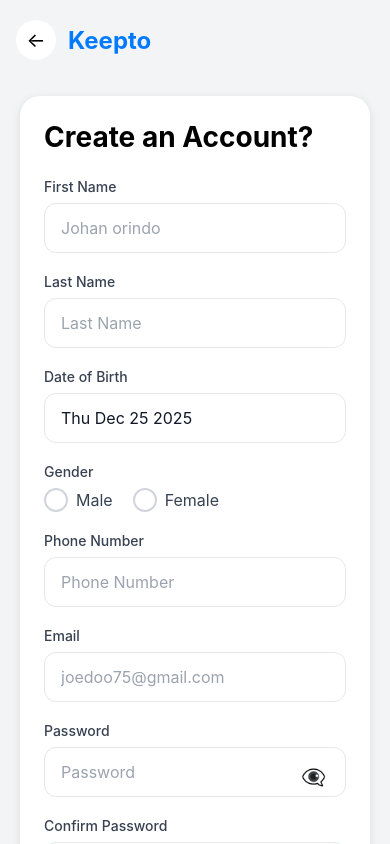
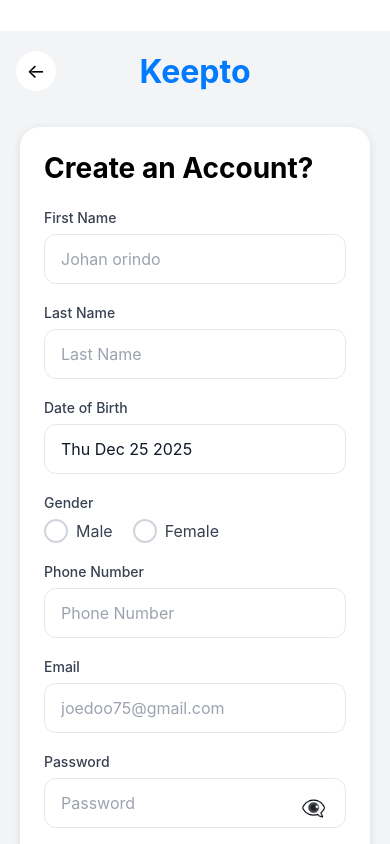
Before and after one commit to ArfatChowdhury/Keepto-social-app, a React Native app: screen / in a window 390 px wide. Built offline with nearby package versions, Linux system fonts and the light colour scheme.

Commit message:
designing signup screen

```diff
--- a/App.tsx
+++ b/App.tsx
@@ -5,7 +5,7 @@
 export default function App() {
   return (
     <View style={styles.container}>
-     <Signup/>
+      <Signup />
       <StatusBar style="auto" />
     </View>
   );
@@ -13,6 +13,7 @@
 
 const styles = StyleSheet.create({
   container: {
-  flex: 1,
+    marginTop: '8%',
+    flex: 1,
   },
 });
--- a/src/screens/Signup.tsx
+++ b/src/screens/Signup.tsx
@@ -1,4 +1,4 @@
-import { Platform, StyleSheet, Text, TextInput, TouchableOpacity, View, ScrollView } from 'react-native'
+import { Platform, StyleSheet, Text, TextInput, TouchableOpacity, View, ScrollView, SafeAreaView, KeyboardAvoidingView } from 'react-native'
 import React, { useState } from 'react'
 import DateTimePicker from '@react-native-community/datetimepicker'
 
@@ -16,7 +16,7 @@
     const [showPassword, setShowPassword] = useState(false)
     const [showConfirmPassword, setShowConfirmPassword] = useState(false)
     const [termsAccepted, setTermsAccepted] = useState(false)
-    const [data, setData] = useState()
+    const [data, setData] = useState<any>(null)
 
 
     const [errors, setErrors] = useState({
@@ -164,25 +164,47 @@
         if (isValid) {
             // Proceed with signup
             setLoading(true)
-            // Add your signup logic here
-            console.log('Signup successful')
+
+            // Store form data in data state
+            const formData = {
+                firstName,
+                lastName,
+                email,
+                password,
+                phoneNumber: number,
+                gender,
+                dateOfBirth: dob,
+                termsAccepted,
+                createdAt: new Date().toISOString()
+            }
+
+            setData(formData)
+            console.log('Signup successful', formData)
+            // You can now send this data to your database
         }
     }
 
     return (
-        <View style={styles.container}>
+        <SafeAreaView style={styles.container}>
+            <KeyboardAvoidingView
+                behavior={Platform.OS === 'ios' ? 'padding' : 'height'}
+                style={styles.keyboardView}
+                keyboardVerticalOffset={Platform.OS === 'ios' ? 0 : 20}
+            >
                 {/* Header */}
                 <View style={styles.header}>
                     <TouchableOpacity style={styles.backButton}>
                         <Text style={styles.backIcon}>←</Text>
                     </TouchableOpacity>
                     <Text style={styles.headerTitle}>Keepto</Text>
+                    <View style={styles.headerSpacer} />
                 </View>
 
                 <ScrollView
                     style={styles.scrollView}
                     contentContainerStyle={styles.scrollContent}
                     showsVerticalScrollIndicator={false}
+                    keyboardShouldPersistTaps="handled"
                 >
                 {/* Main Card */}
                 <View style={styles.card}>
@@ -374,7 +396,8 @@
                     <Text style={styles.orText}>Or Sign in with</Text>
                 </View>
                 </ScrollView>
-        </View>
+            </KeyboardAvoidingView>
+        </SafeAreaView>
     )
 }
 
@@ -385,11 +408,15 @@
         flex: 1,
         backgroundColor: '#F3F4F6',
     },
+    keyboardView: {
+        flex: 1,
+    },
     header: {
         flexDirection: 'row',
         alignItems: 'center',
+        justifyContent: 'space-between',
         paddingHorizontal: 16,
-        paddingTop: Platform.OS === 'ios' ? 50 : 20,
+        paddingTop: Platform.OS === 'ios' ? 10 : 20,
         paddingBottom: 16,
         backgroundColor: '#F3F4F6',
     },
@@ -400,17 +427,20 @@
         backgroundColor: '#FFFFFF',
         justifyContent: 'center',
         alignItems: 'center',
-        marginRight: 12,
     },
     backIcon: {
         fontSize: 20,
         color: '#000000',
     },
     headerTitle: {
-        fontSize: 24,
+        fontSize: 32,
         fontWeight: 'bold',
         color: '#007AFF',
-        textAlign: 'center'
+        flex: 1,
+        textAlign: 'center',
+    },
+    headerSpacer: {
+        width: 40,
     },
     scrollView: {
         flex: 1,
```
Lines whose indentation alone changed are shown as unchanged.
